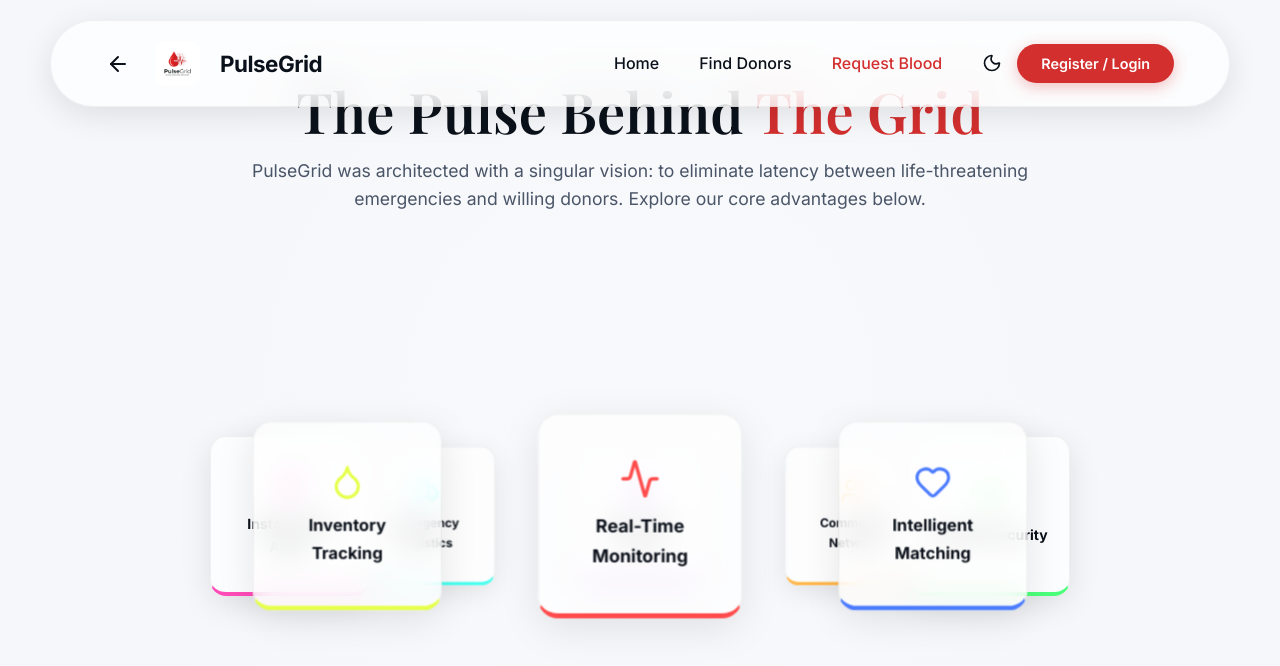
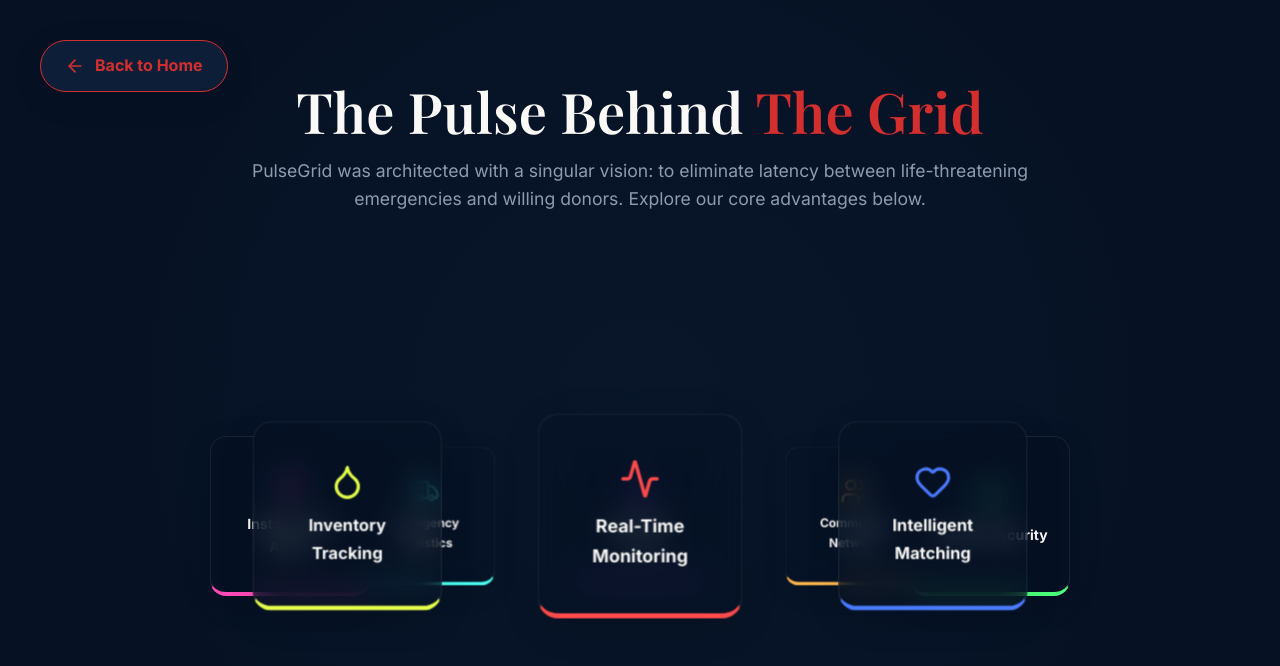
Before and after one commit to Abhinavms1/pulsegrid, a Next.js app: page /about in a window 1280 px wide. Shown: the top 666 px of the page. Built offline with nearby package versions, Linux system fonts and the light colour scheme; a web font is replaced by a local one.

Commit message:
fix: disable theme switcher, permanently fix background animation, fix impact images, hide navbar on about

```diff
--- a/src/app/about/page.js
+++ b/src/app/about/page.js
@@ -2,7 +2,7 @@
 
 import { useMemo } from 'react';
 import { motion } from 'framer-motion';
-import { Activity, Heart, Shield, Users, MapPin, Truck, Zap, Droplet } from 'lucide-react';
+import { Activity, Heart, Shield, Users, MapPin, Truck, Zap, Droplet, ArrowLeft } from 'lucide-react';
 import Link from 'next/link';
 
 const FEATURE_DATA = [
@@ -22,6 +22,13 @@
 
   return (
     <main style={{ position: 'relative', width: '100vw', minHeight: '100vh', overflow: 'hidden', background: 'var(--bg-primary)', display: 'flex', flexDirection: 'column' }}>
+
+      {/* Back to Home Button */}
+      <div style={{ position: 'absolute', top: '40px', left: '40px', zIndex: 100 }}>
+        <Link href="/" style={{ display: 'inline-flex', alignItems: 'center', gap: '10px', color: 'var(--primary-red)', background: 'var(--bg-secondary)', padding: '12px 24px', borderRadius: '50px', textDecoration: 'none', fontWeight: 'bold', boxShadow: 'var(--glass-shadow)', border: '1px solid var(--primary-red)' }}>
+          <ArrowLeft size={20} /> Back to Home
+        </Link>
+      </div>
 
       {/* Decorative Background */}
       <div style={{ position: 'absolute', top: 0, left: 0, right: 0, bottom: 0, opacity: 0.3, background: 'radial-gradient(circle at center, var(--bg-secondary) 0%, var(--bg-primary) 70%)', zIndex: 0 }} />
--- a/src/app/globals.css
+++ b/src/app/globals.css
@@ -116,8 +116,8 @@
 
 /* Hero Background */
 .hero-bg-container {
-  position: absolute;
-  top: 0; left: 0; width: 100%; height: 100%;
+  position: fixed;
+  top: 0; left: 0; width: 100vw; height: 100vh;
   overflow: hidden;
   z-index: 0;
 }
--- a/src/app/layout.js
+++ b/src/app/layout.js
@@ -15,8 +15,8 @@
 export default function RootLayout({ children }) {
   return (
     <html lang="en" className={`${inter.variable} ${playfair.variable}`} suppressHydrationWarning>
-      <body>
-        <ThemeProvider attribute="class" defaultTheme="system" enableSystem>
+      <body className={inter.className}>
+        <ThemeProvider attribute="class" defaultTheme="dark" forcedTheme="dark">
           <SmoothScroll>
             <NavigationAndSplash />
 
--- a/src/components/NavigationAndSplash.js
+++ b/src/components/NavigationAndSplash.js
@@ -29,7 +29,7 @@
   }, [pathname]);
 
   // Hide the global navigation and splash on portal routes
-  const hideNavigationRoutes = ['/admin', '/admin-login', '/donor-dashboard', '/login', '/register'];
+  const hideNavigationRoutes = ['/admin', '/admin-login', '/donor-dashboard', '/login', '/register', '/about'];
   if (hideNavigationRoutes.includes(pathname) || pathname.startsWith('/features/')) {
     return null;
   }
@@ -129,11 +129,6 @@
           <MagneticButton href="/blood-banks" className="nav-link" style={{ color: 'var(--text-primary)' }}>Find Donors</MagneticButton>
           <MagneticButton href="/request-blood" className="nav-link" style={{ color: 'var(--primary-red)' }}>Request Blood</MagneticButton>
           <div style={{ display: 'flex', alignItems: 'center', gap: '15px' }}>
-            {mounted && (
-              <MagneticButton onClick={() => setTheme(theme === 'dark' ? 'light' : 'dark')} style={{ color: 'var(--text-primary)', display: 'flex', alignItems: 'center' }}>
-                {theme === 'dark' ? <Sun size={20} /> : <Moon size={20} />}
-              </MagneticButton>
-            )}
             <MagneticButton href="/login" className="btn-primary" style={{ padding: '8px 24px', fontSize: '0.9rem' }}>Register / Login</MagneticButton>
           </div>
         </div>
```
Also changed, not shown: src/app/page.js (+5 -5 lines).
